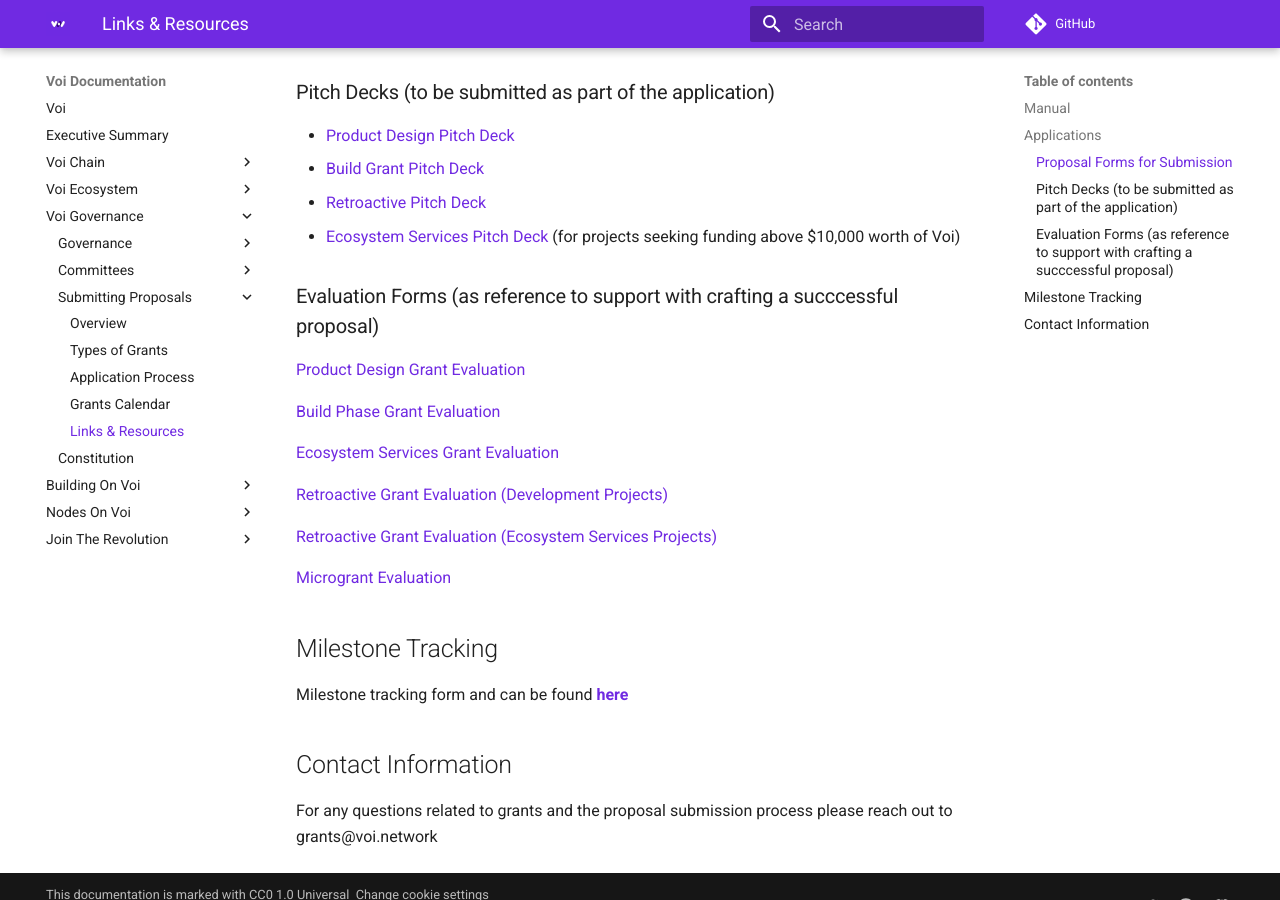
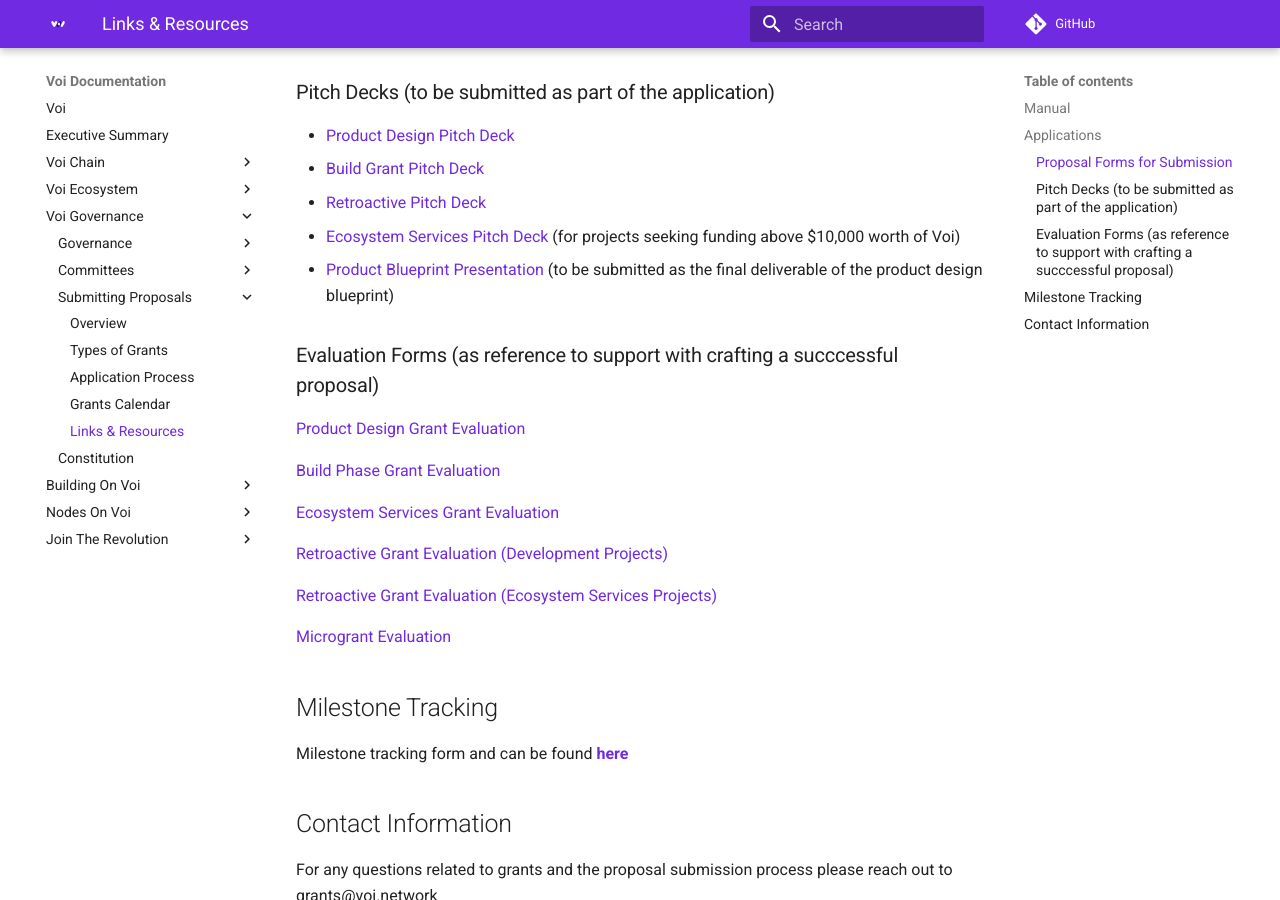
Before and after one commit to VoiNetwork/learn-more, an MkDocs documentation site: the page built from docs/governance/proposals/links-and-resources.md, in a window 1280 px wide and 900 px high, scrolled down 574 px. Built offline with MkDocs 1.6.1 and Material for MkDocs 9.7.7, drawn with Linux system fonts in a browser that asks for light colours; plug-ins that fetch from the network failed and are left out; comment, search, counter and statistics services are not loaded.

Commit message:
Update links-and-resources.md

```diff
--- a/docs/governance/proposals/links-and-resources.md
+++ b/docs/governance/proposals/links-and-resources.md
@@ -15,11 +15,14 @@ Here you can find a consolidated list of important links and resources for Voi's
 -  [Ecosystem Services Grant](https://docs.google.com/forms/d/1khhwLFKF_TxYOsNasXfOGI8AzRl_Ny1KpJh3794kFa4/edit)
 -  [Microgrants](https://docs.google.com/forms/d/1A1M_FiuUrKPtHAYmbo0jmy5HTu1xFVXH7_aRSMbtXRU/edit)
 
+
 ### Pitch Decks (to be submitted as part of the application)
 - [Product Design Pitch Deck](https://docs.google.com/presentation/d/1JwjrArUgIc2cF8l4LdBjunJ07V2_d21etOFpNI7wUno/edit#slide=id.p)
 - [Build Grant Pitch Deck](https://docs.google.com/presentation/d/1wNA5HeAgpwwFEEXvdnd4Jc6LEiYw4k83HByFZH799jI/edit#slide=id.p)
 - [Retroactive Pitch Deck ](https://docs.google.com/presentation/d/1hpxkDJX6xYj9Q8_5BEUtkpksERTCsJAnOQknEiISURQ/edit#slide=id.g2e773e3439e_0_16)
 - [Ecosystem Services Pitch Deck](https://docs.google.com/presentation/d/1kDAVnKIJT5hYh_69jxW8XuXjQ2J7Pj91NlOxaNy7Zvo/edit?usp=sharing) (for projects seeking funding above $10,000 worth of Voi)
+- [Product Blueprint Presentation](https://docs.google.com/presentation/d/1R2Xm2yUCfyPe9hv-26zSEhA0oQ_TpBBakZGolnmWyzM/edit#slide=id.p) (to be submitted as the final deliverable of the product
+  design blueprint)
 
 ### Evaluation Forms (as reference to support with crafting a succcessful proposal)
 [Product Design Grant Evaluation](https://docs.google.com/forms/d/e/1FAIpQLSd6brWeeLl8WnJMCDVxcKb_QhzFVmAlYLrjuWnaUw3wOppr8g/viewform?usp=sf_link)
```
